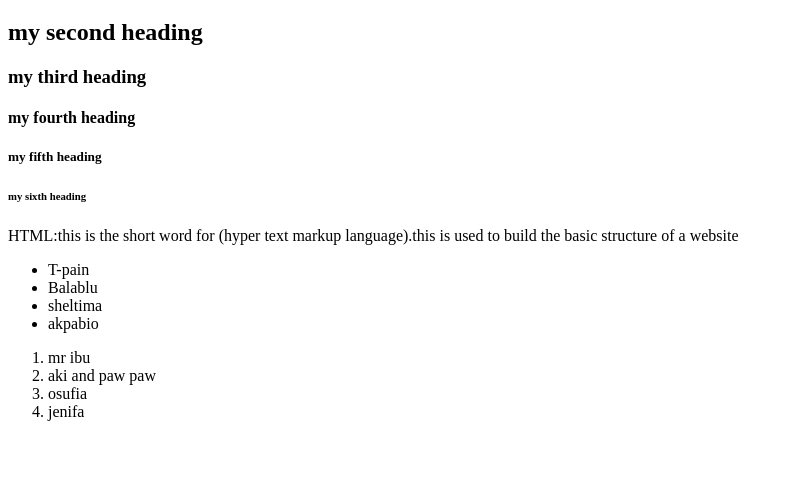
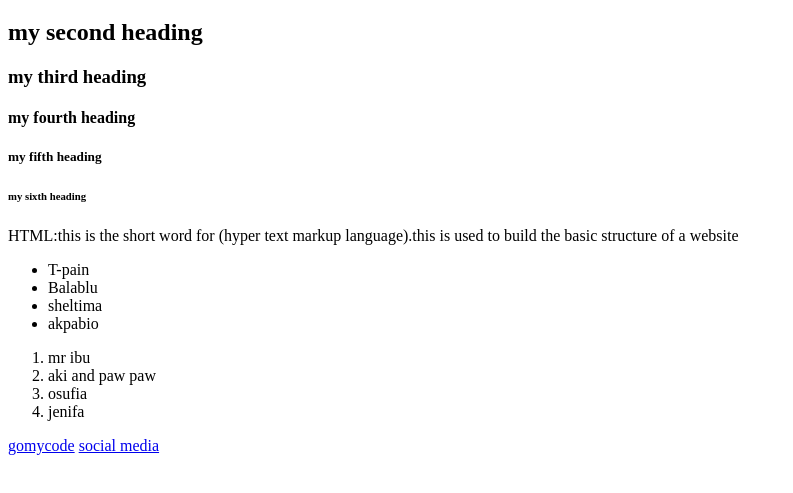
Before and after one commit to Kadejo446/zainab, a plain HTML site: page index.html in a window 1280 px wide. Shown: the part 61-554 px from the top of the page, without its empty margins (0-793 px from the left). Drawn offline with Linux system fonts and the light colour scheme.

Commit message:
html anchor tag added

```diff
--- a/index.html
+++ b/index.html
@@ -42,6 +42,10 @@
          <li>jenifa</li>
         </ol>
 
+        <!-- anchor tag -->
+         <a href="https://gomycode.com/ng/courses/software-developer-bootcamp/?utm_term=software%20coding%20courses&utm_campaign=gsearch%7Cacquisition%7Cbootcamp%7Cng&">gomycode</a>
+         <a href="https://www.tiktok.com/login">social media</a>
+
 
 
 
```
